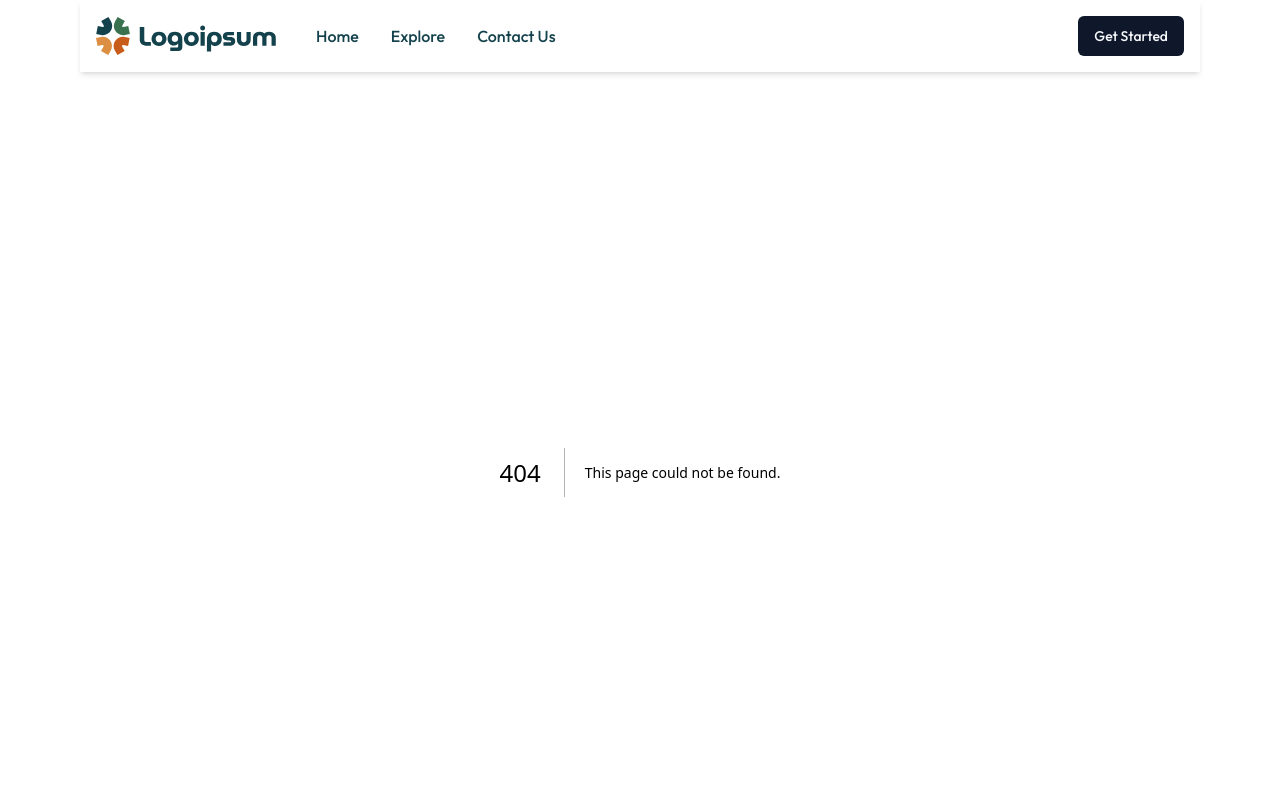
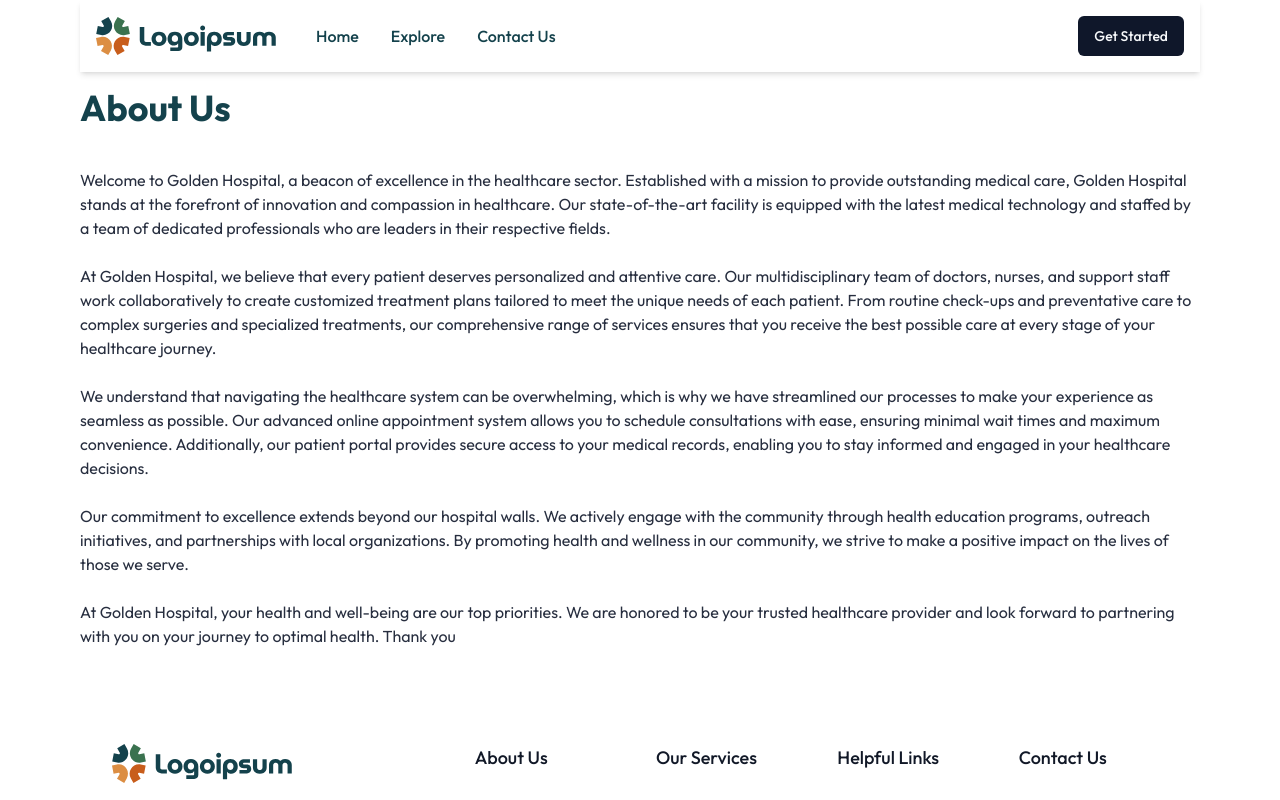
Before and after one commit to imabuzerkhan/doctor-appoinment-app, a Next.js app: page /about in a window 1280 px wide. Before the commit this address had no page. Shown: the top 800 px of the page. Built offline with nearby package versions, Linux system fonts and the light colour scheme.

Commit message:
about us completed

```diff
--- /dev/null
+++ b/src/app/about/page.jsx
@@ -0,0 +1,22 @@
+import React from 'react'
+
+const About = () => {
+  return (
+    <div>
+      <h1 className='font-bold mt-4 mb-10 text-4xl text-[#14424C] ' >About Us </h1>
+      <div className="para space-y-6 text-[#272E3F] ">
+        <p>Welcome to Golden Hospital, a beacon of excellence in the healthcare sector. Established with a mission to provide outstanding medical care, Golden Hospital stands at the forefront of innovation and compassion in healthcare. Our state-of-the-art facility is equipped with the latest medical technology and staffed by a team of dedicated professionals who are leaders in their respective fields.</p>
+
+        <p>At Golden Hospital, we believe that every patient deserves personalized and attentive care. Our multidisciplinary team of doctors, nurses, and support staff work collaboratively to create customized treatment plans tailored to meet the unique needs of each patient. From routine check-ups and preventative care to complex surgeries and specialized treatments, our comprehensive range of services ensures that you receive the best possible care at every stage of your healthcare journey.</p>
+
+        <p>We understand that navigating the healthcare system can be overwhelming, which is why we have streamlined our processes to make your experience as seamless as possible. Our advanced online appointment system allows you to schedule consultations with ease, ensuring minimal wait times and maximum convenience. Additionally, our patient portal provides secure access to your medical records, enabling you to stay informed and engaged in your healthcare decisions.</p>
+
+        <p>Our commitment to excellence extends beyond our hospital walls. We actively engage with the community through health education programs, outreach initiatives, and partnerships with local organizations. By promoting health and wellness in our community, we strive to make a positive impact on the lives of those we serve.</p>
+
+        <p>At Golden Hospital, your health and well-being are our top priorities. We are honored to be your trusted healthcare provider and look forward to partnering with you on your journey to optimal health. Thank you</p>
+      </div>
+    </div>
+  )
+}
+
+export default About
--- a/src/app/layout.js
+++ b/src/app/layout.js
@@ -1,6 +1,7 @@
 import { Outfit } from "next/font/google";
 import "./globals.css";
 import Header from "@/_components/Header";
+import Footer from "@/_components/Footer";
 const outfit = Outfit({ subsets: ["latin"] });
 
 export const metadata = {
@@ -15,6 +16,7 @@ export default function RootLayout({ children }) {
         <div className="md:px-20  ">
           <Header></Header>
           {children}
+          <Footer/>
         </div>
         </body>
     </html>
--- a/src/app/page.js
+++ b/src/app/page.js
@@ -2,7 +2,7 @@ import Image from "next/image";
 import Hero from "@/_components/Hero";
 import CategorySearch from "@/_components/CategorySearch";
 import Faq from "@/_components/Faq";
-import Footer from "@/_components/Footer";
+
 import PopularDoctor from "@/_components/PopularDoctor";
 
 export default function Home() {
@@ -12,7 +12,7 @@ export default function Home() {
    <CategorySearch/>
   <PopularDoctor/>
    <Faq></Faq>
-   <Footer></Footer>
+
    </>
   );
 }
```
